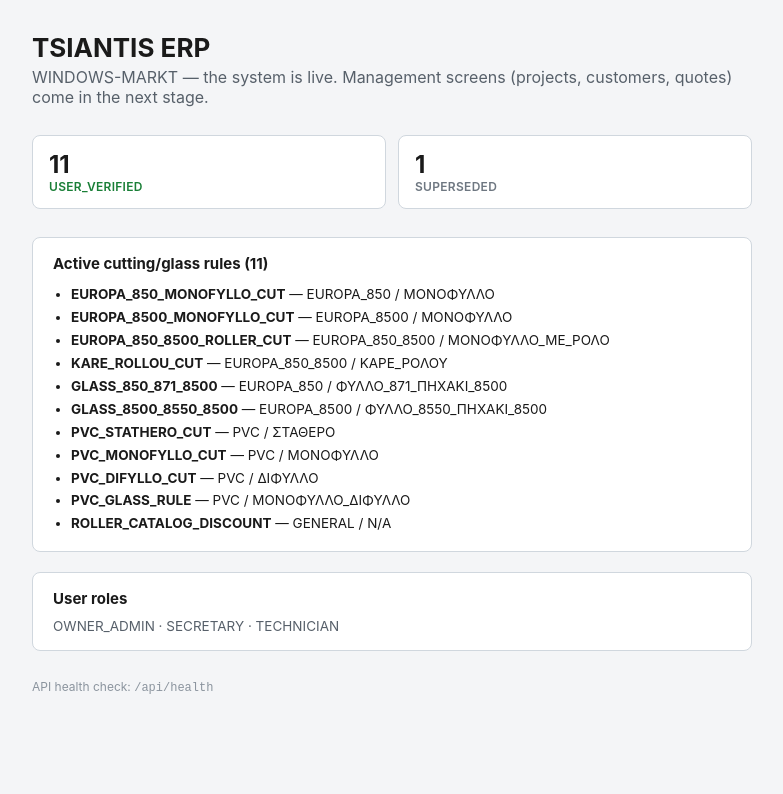
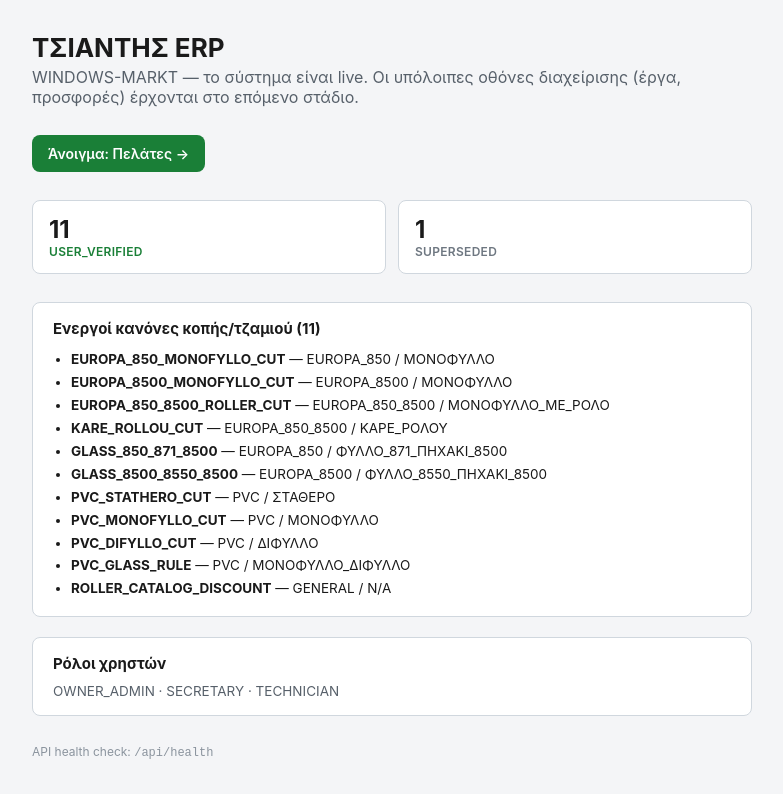
Before and after one commit to 2108843225a-star/tsiantis-erp, a Next.js app: page / in a window 1280 px wide. Shown: the top 794 px of the page, without its empty margins (248-1031 px from the left). Built offline with nearby package versions, Linux system fonts and the light colour scheme.

Commit message:
Update page.tsx

```diff
--- a/src/app/page.tsx
+++ b/src/app/page.tsx
@@ -21,12 +21,30 @@ export default function HomePage() {
   return (
     <main style={{ maxWidth: 720, margin: "0 auto", padding: "32px 20px" }}>
       <header style={{ marginBottom: 28 }}>
-        <h1 style={{ fontSize: 26, margin: 0 }}>TSIANTIS ERP</h1>
+        <h1 style={{ fontSize: 26, margin: 0 }}>ΤΣΙΑΝΤΗΣ ERP</h1>
         <p style={{ color: "#57606a", marginTop: 4 }}>
-          WINDOWS-MARKT — the system is live. Management screens (projects,
-          customers, quotes) come in the next stage.
+          WINDOWS-MARKT — το σύστημα είναι live. Οι υπόλοιπες οθόνες
+          διαχείρισης (έργα, προσφορές) έρχονται στο επόμενο στάδιο.
         </p>
       </header>
+
+      <section style={{ marginBottom: 28 }}>
+        <a
+          href="/customers"
+          style={{
+            display: "inline-block",
+            background: "#1a7f37",
+            color: "#fff",
+            padding: "10px 16px",
+            borderRadius: 8,
+            fontSize: 14,
+            fontWeight: 600,
+            textDecoration: "none",
+          }}
+        >
+          Άνοιγμα: Πελάτες →
+        </a>
+      </section>
 
       <section
         style={{
@@ -72,7 +90,7 @@ export default function HomePage() {
         }}
       >
         <h2 style={{ fontSize: 15, margin: "0 0 10px" }}>
-          Active cutting/glass rules ({activeRules.length})
+          Ενεργοί κανόνες κοπής/τζαμιού ({activeRules.length})
         </h2>
         <ul style={{ margin: 0, paddingLeft: 18, fontSize: 13.5, lineHeight: 1.7 }}>
           {activeRules.map((r) => (
@@ -91,7 +109,7 @@ export default function HomePage() {
           padding: "16px 20px",
         }}
       >
-        <h2 style={{ fontSize: 15, margin: "0 0 10px" }}>User roles</h2>
+        <h2 style={{ fontSize: 15, margin: "0 0 10px" }}>Ρόλοι χρηστών</h2>
         <p style={{ fontSize: 13.5, color: "#57606a", margin: 0 }}>
           {roles.join(" · ")}
         </p>
```
